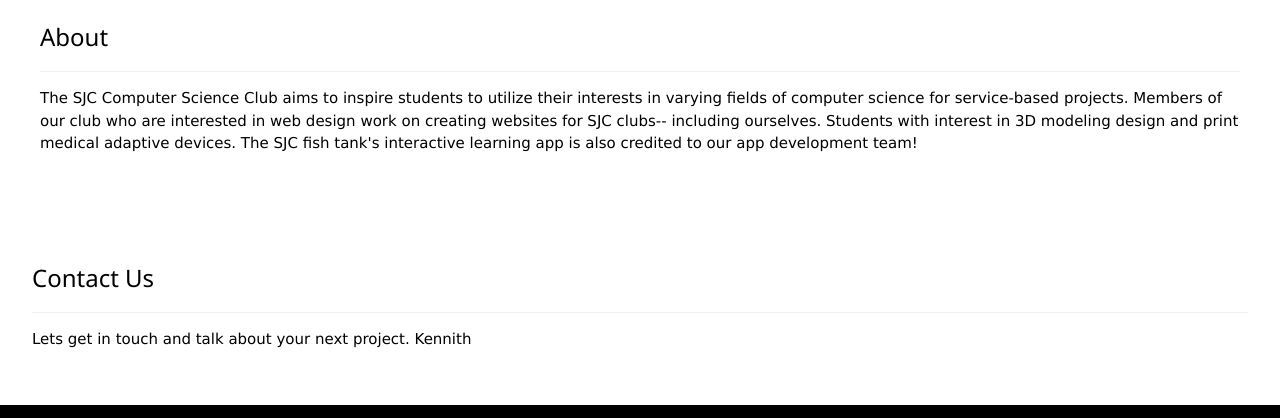
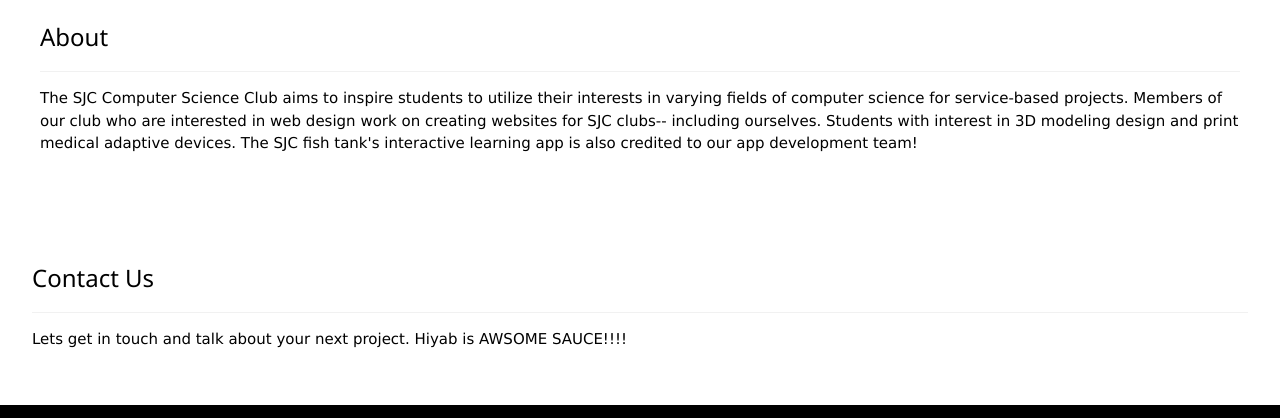
Before and after one commit to SJCComputerScienceClub/CSC-Web, a plain HTML site: page index.html in a window 1280 px wide. Shown: the part 1488-1906 px from the top of the page. Drawn offline with Linux system fonts and the light colour scheme; grey boxes are pictures that could not be loaded.

Commit message:
Update index.html
This adds important things

```diff
--- a/index.html
+++ b/index.html
@@ -95,7 +95,7 @@
   <!-- Contact Section -->
   <div class="w3-container w3-padding-32" id="contact">
     <h3 class="w3-border-bottom w3-border-light-grey w3-padding-16">Contact Us</h3>
-    <p>Lets get in touch and talk about your next project. Kennith</p>
+    <p>Lets get in touch and talk about your next project. Hiyab is AWSOME SAUCE!!!!</p>
   </div>
 
 
```
